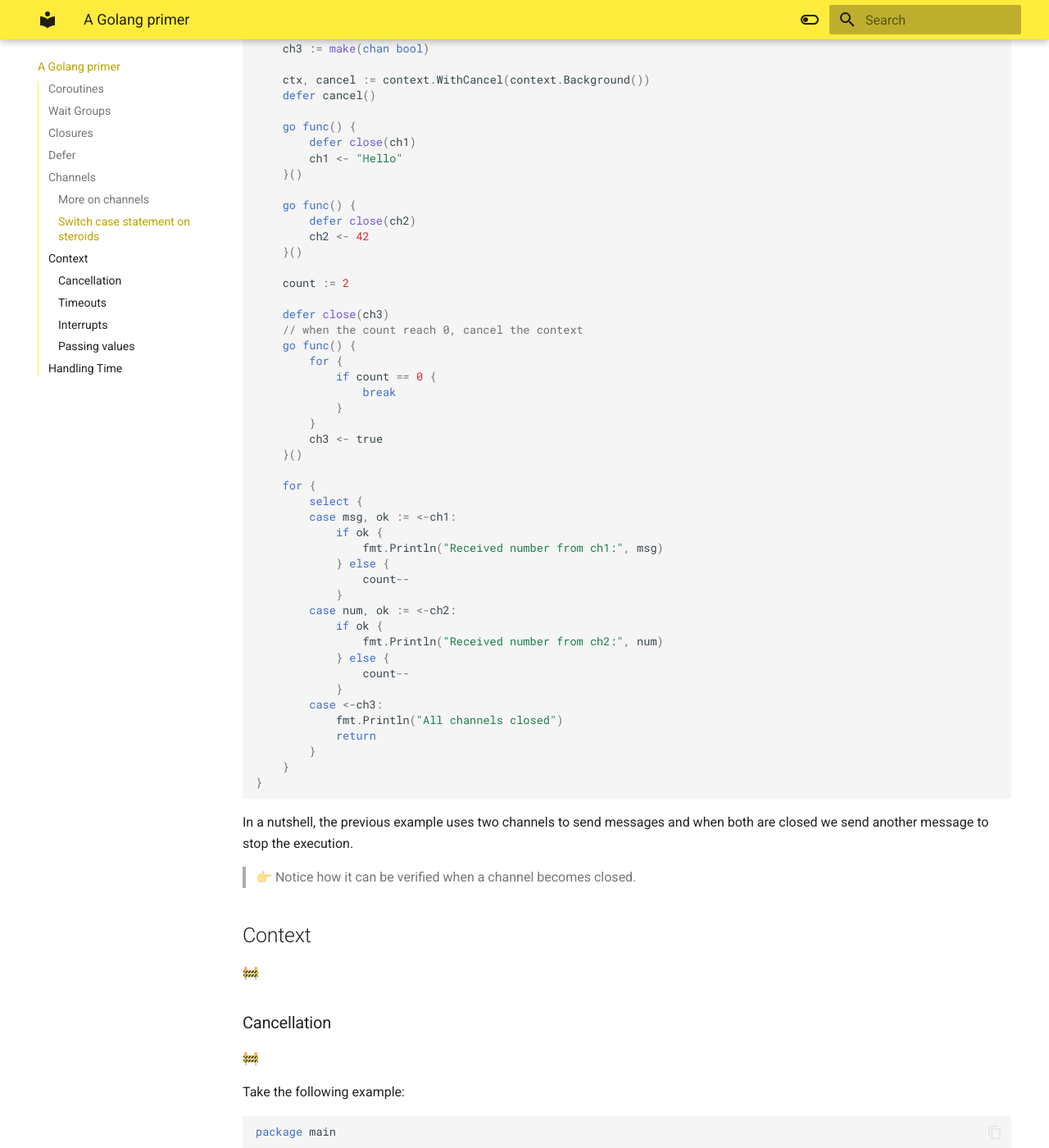
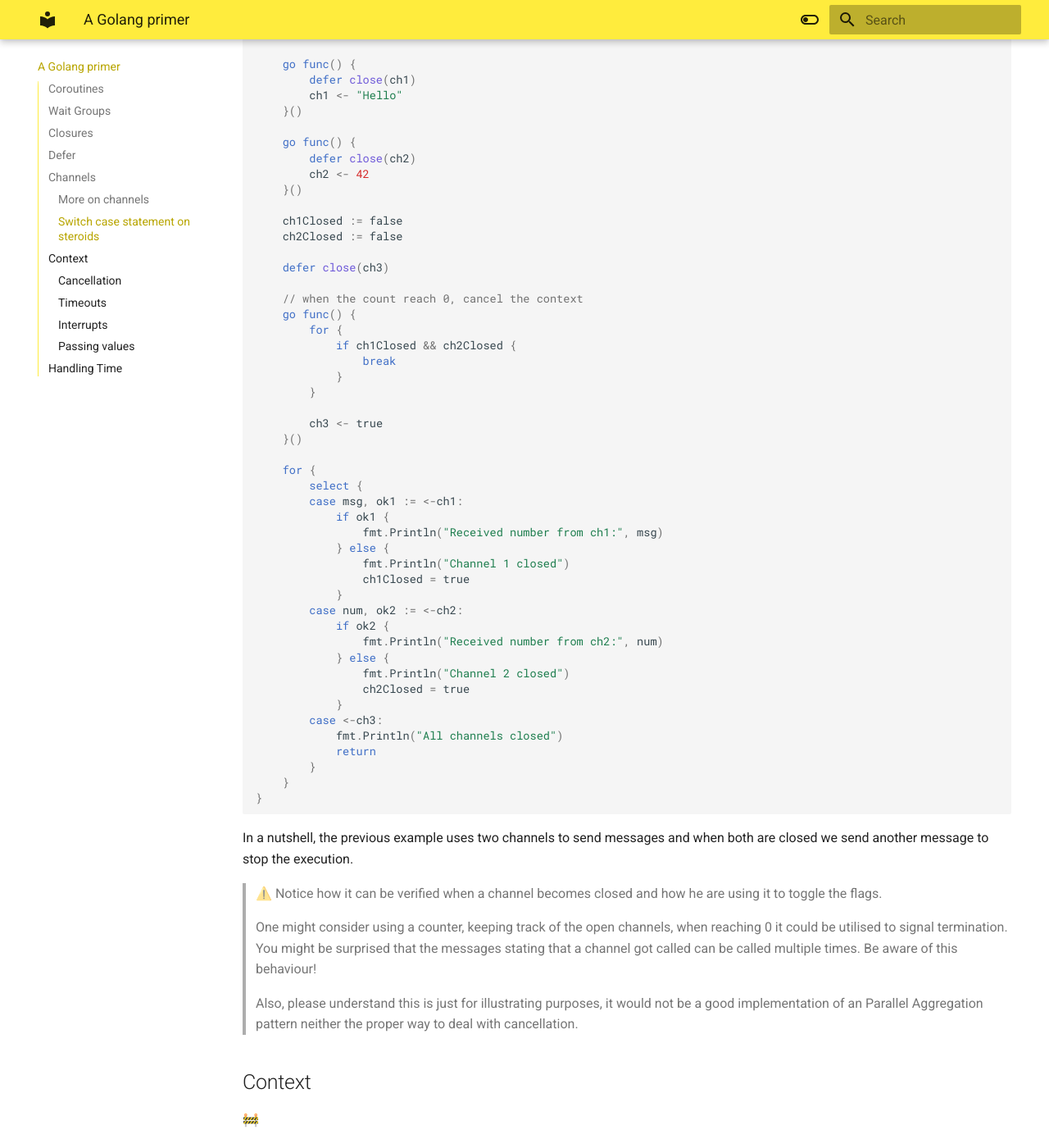
Before and after one commit to a-inacio/edt-go, an MkDocs documentation site: the page built from docs/a-golang-primer.md, in a window 1280 px wide and 1400 px high, scrolled down 6532 px. Shown: the whole window at 82% size. Built offline with MkDocs 1.6.1 and Material for MkDocs 9.7.7, drawn with Linux system fonts in a browser that asks for light colours.

Commit message:
docs: Information about Channels and example improvement

````diff
--- a/docs/a-golang-primer.md
+++ b/docs/a-golang-primer.md
@@ -293,66 +293,72 @@ Take the following example:
 package main
 
 import (
-    "context"
-    "fmt"
+	"fmt"
 )
 
 func main() {
-    ch1 := make(chan string)
-    ch2 := make(chan int)
+	ch1 := make(chan string)
+	ch2 := make(chan int)
 	ch3 := make(chan bool)
 
-    ctx, cancel := context.WithCancel(context.Background())
-    defer cancel()
+	go func() {
+		defer close(ch1)
+		ch1 <- "Hello"
+	}()
 
-    go func() {
-        defer close(ch1)
-        ch1 <- "Hello"
-    }()
+	go func() {
+		defer close(ch2)
+		ch2 <- 42
+	}()
 
-    go func() {
-        defer close(ch2)
-        ch2 <- 42
-    }()
-
-    count := 2
+	ch1Closed := false
+	ch2Closed := false
 
 	defer close(ch3)
-    // when the count reach 0, cancel the context
-    go func() {
-        for {
-            if count == 0 {
-                break
-            }
-        }
+
+	// when the count reach 0, cancel the context
+	go func() {
+		for {
+			if ch1Closed && ch2Closed {
+				break
+			}
+		}
+
 		ch3 <- true
-    }()
+	}()
 
-    for {
-        select {
-        case msg, ok := <-ch1:
-            if ok {
-                fmt.Println("Received number from ch1:", msg)
-            } else {
-                count--
-            }
-        case num, ok := <-ch2:
-            if ok {
-                fmt.Println("Received number from ch2:", num)
-            } else {
-                count--
-            }
-        case <-ch3:
-            fmt.Println("All channels closed")
-            return
-        }
-    }
+	for {
+		select {
+		case msg, ok1 := <-ch1:
+			if ok1 {
+				fmt.Println("Received number from ch1:", msg)
+			} else {
+				fmt.Println("Channel 1 closed")
+				ch1Closed = true
+			}
+		case num, ok2 := <-ch2:
+			if ok2 {
+				fmt.Println("Received number from ch2:", num)
+			} else {
+				fmt.Println("Channel 2 closed")
+				ch2Closed = true
+			}
+		case <-ch3:
+			fmt.Println("All channels closed")
+			return
+		}
+	}
 }
 ```
 
 In a nutshell, the previous example uses two channels to send messages and when both are closed we send another message to stop the execution.
 
-> 👉 Notice how it can be verified when a channel becomes closed.
+> ⚠️ Notice how it can be verified when a channel becomes closed and how he are using it to toggle the flags.
+>
+> One might consider using a counter, keeping track of the open channels, when reaching 0 it could be utilised to signal termination. You might be surprised that the messages stating that a channel got called can be called multiple times.
+> Be aware of this behaviour!
+>
+> Also, please understand this is just for illustrating purposes, it would not be a good implementation of an Parallel Aggregation pattern neither the proper way to deal with cancellation.
 
 ## Context
 
````
